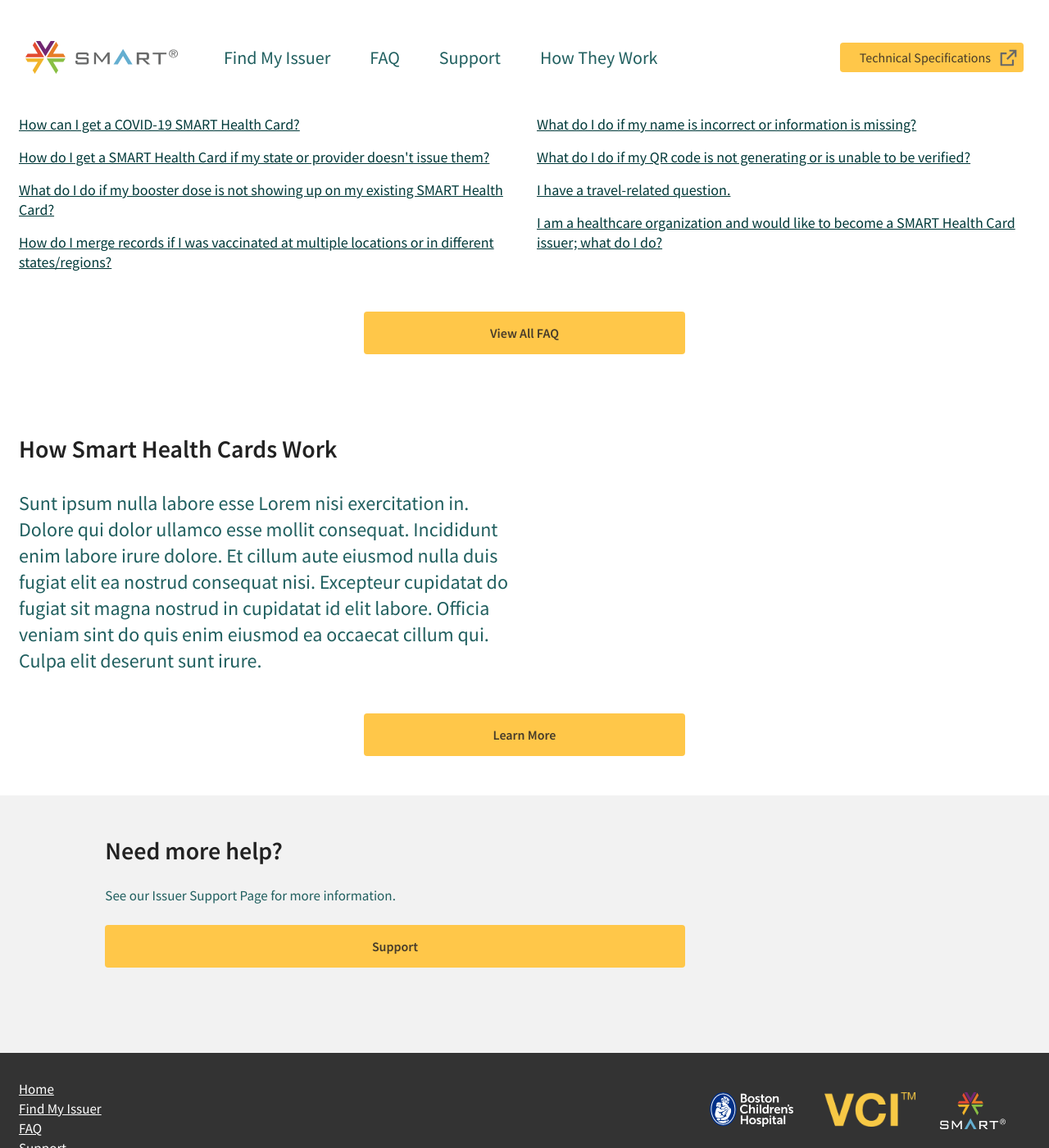
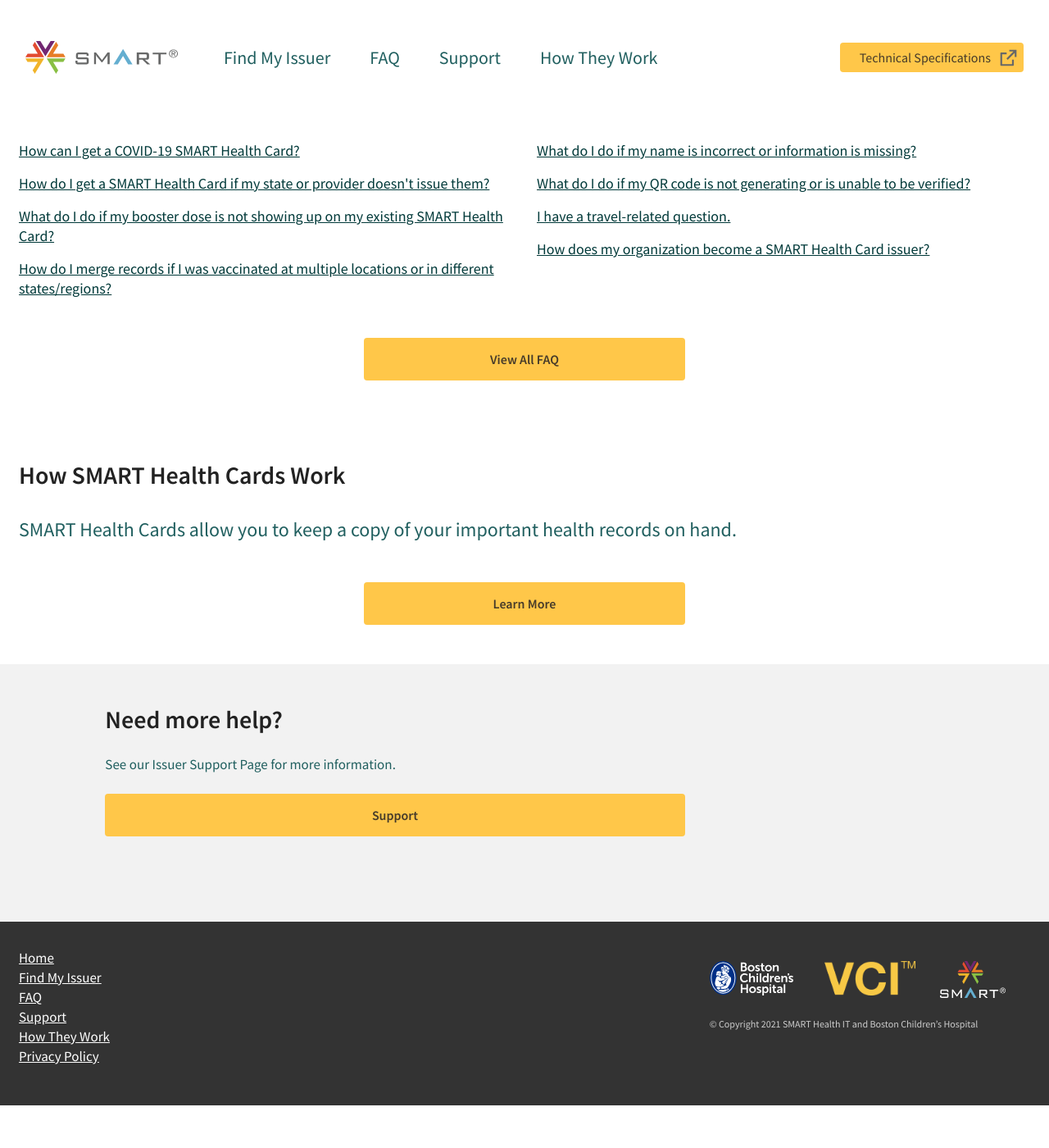
Before and after one commit to smart-health-cards/staging, a Jekyll site: the page built from en/index.html, in a window 1280 px wide and 1400 px high, scrolled down 666 px. Shown: the whole window at 82% size. Built offline with Jekyll 4.4.1, drawn with Linux system fonts in a browser that asks for light colours; after the commit the page ends 2014 px from its top, so only the background shows below that; some of the changed text lies outside the part shown.

Commit message:
Copy updates

```diff
--- a/en/faq.html
+++ b/en/faq.html
@@ -29,7 +29,7 @@
                         <h2>Top FAQs</h2>
                         <ul id="FAQTOC">
                             <li>
-                                <a href="#How-can-I-get-a-COVID-19-SMART-Health-Card">How do I get a SMART Health Card if my state or provider doesn't issue them?</a>
+                                <a href="#">How do I get a SMART Health Card if my state or provider doesn't issue them?</a>
                             </li>
                             <li>
                                 <a href="#How-do-I-add-my-booster-doses">What do I do if my booster dose is not showing up on my existing SMART Health Card? </a>
@@ -47,7 +47,7 @@
                                 <a href="#">I have a travel-related question.  </a>
                             </li>
                             <li>
-                                <a href="#My-organization-would-like-to-use-SMART-Health-Cards-to-verify-clinical-results-How-do-we-get-started">I am a healthcare organization and would like to become a SMART Health Card issuer; what do I do?  </a>
+                                <a href="#My-organization-would-like-to-use-SMART-Health-Cards-to-verify-clinical-results-How-do-we-get-started">How does my organization become a SMART Health Card issuer?  </a>
                             </li>
                         </ul>
 
--- a/en/index.html
+++ b/en/index.html
@@ -20,7 +20,7 @@
           <div class="col-12 col-lg-6 order-2">
             <!-- Text -->
             <p class="text-left text-md-start text-intro mb-lg-8">
-              SMART Health Cards are trustworthy, verified versions of your clinical information, such as vaccination history or test resultsm, that contain a secure QR code and may be saved digitally or printed on paper.
+              SMART Health Cards are trustworthy, verified versions of your clinical information, such as vaccination history or test resultsm, that contain a secure QR code. They may be saved digitally or printed on paper and shared with others if you choose.
             </p>
             <p class="text-left text-md-start text-intro mb-lg-8">
               This website will help you get a SMART Health Card, update an existing SMART Health Card, or learn more about the benefits of SMART Health Cards and how they work.
@@ -67,7 +67,7 @@
             <p><a href="faq.html">What do I do if my name is incorrect or information is missing?</a></p>
             <p><a href="faq.html">What do I do if my QR code is not generating or is unable to be verified?</a></p>
             <p><a href="faq.html">I have a travel-related question.</a></p>
-            <p><a href="faq.html">I am a healthcare organization and would like to become a SMART Health Card issuer; what do I do?</a></p>
+            <p><a href="faq.html">How does my organization become a SMART Health Card issuer?</a></p>
           </div>
         </div>
 
@@ -89,16 +89,16 @@
 
             <!-- Heading -->
             <h2>
-              How Smart Health Cards Work
+              How SMART Health Cards Work
             </h2>
           </div>
         </div> <!-- / .row -->
 
         <div class="row py-4">
-          <div class="col-12 col-md-6">
+          <div class="col-12">
             <!-- Text -->
             <p class="text-left text-md-start text-intro mb-lg-8">
-              Sunt ipsum nulla labore esse Lorem nisi exercitation in. Dolore qui dolor ullamco esse mollit consequat. Incididunt enim labore irure dolore. Et cillum aute eiusmod nulla duis fugiat elit ea nostrud consequat nisi. Excepteur cupidatat do fugiat sit magna nostrud in cupidatat id elit labore. Officia veniam sint do quis enim eiusmod ea occaecat cillum qui. Culpa elit deserunt sunt irure.
+              SMART Health Cards allow you to keep a copy of your important health records on hand.
             </p>
           </div>
         </div>
```
